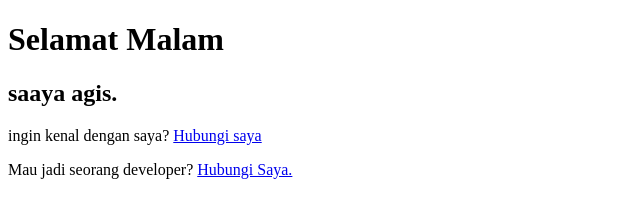
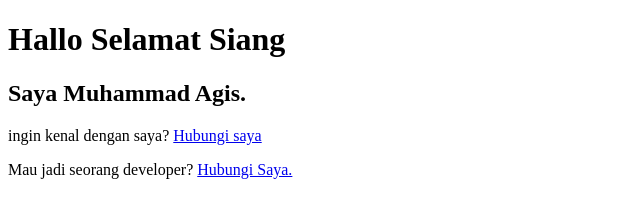
Before and after one commit to agis3636/project_gatsby, a Gatsby site: page / in a window 1280 px wide. Shown: the whole page, without its empty margins (0-640 px from the left). Built offline with nearby package versions, Linux system fonts and the light colour scheme; Gatsby itself is replaced by a stand-in of ours.

Commit message:
edit index dan tambah file contact

```diff
--- a/src/pages/index.js
+++ b/src/pages/index.js
@@ -5,8 +5,8 @@ import { Link } from 'gatsby'
 const IndexPage = () => {
   return (
 	<div>
-	  <h1>Selamat Malam</h1>
-	  <h2>saaya agis.</h2>
+	  <h1>Hallo Selamat Siang</h1>
+	  <h2>Saya Muhammad Agis.</h2>
 	  <p>ingin kenal dengan saya? <a href="/contact">Hubungi saya</a></p>
 	  <p>Mau jadi seorang developer? <Link to="/contact">Hubungi Saya.</Link></p>
 	</div>
```
Also changed, not shown: src/pages/contact.js (+6 -7 lines).
